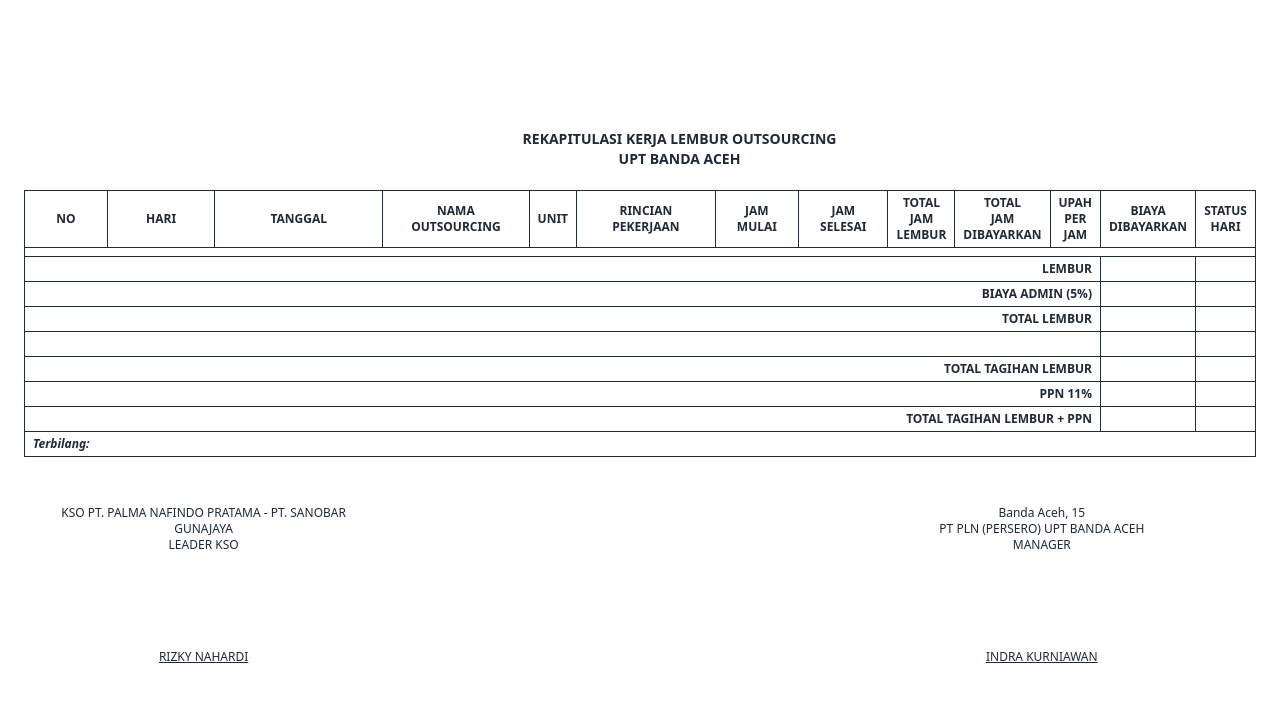
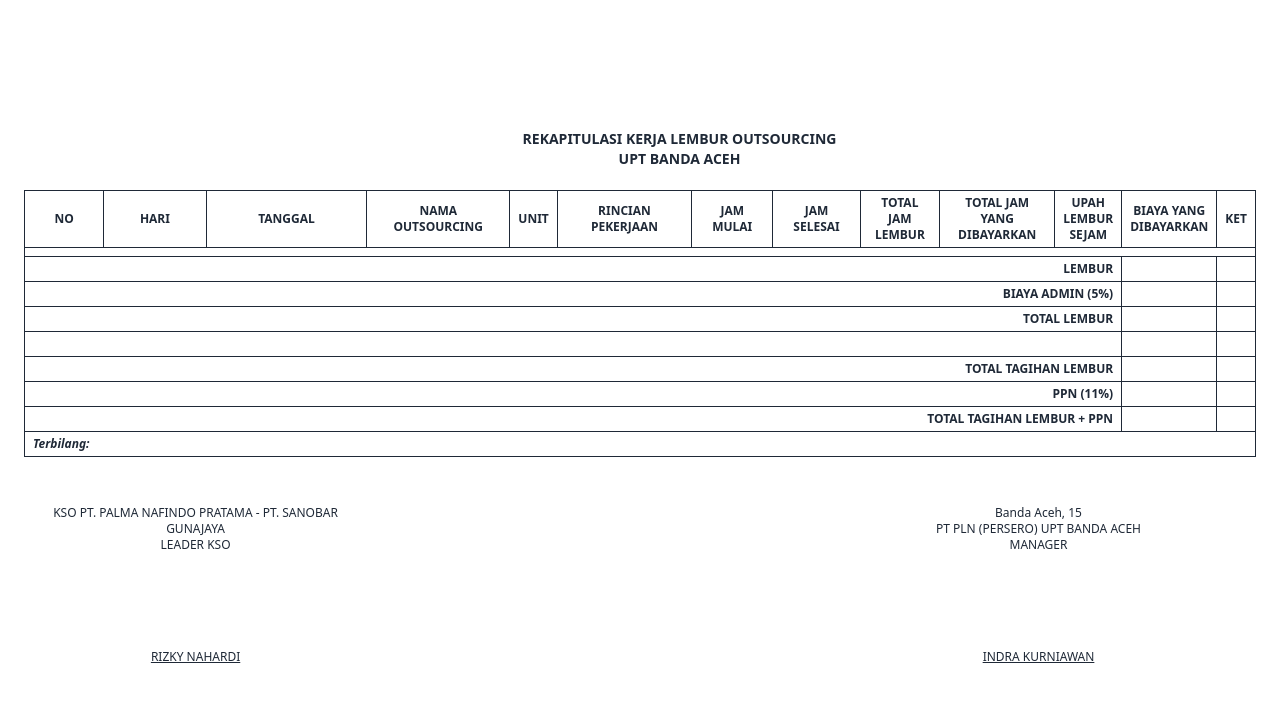
Before and after one commit to az-my/pak-rj, a website: page lembur-report-PLN.html in a window 1280 px wide. Drawn offline with nearby package versions, Linux system fonts and the light colour scheme; no server answers.

Commit message:
benerin copywriting

```diff
--- a/lembur-report-PLN.html
+++ b/lembur-report-PLN.html
@@ -38,11 +38,11 @@
                     <th class="border border-gray-800 px-2 py-1 text-center break-words uppercase">Rincian Pekerjaan</th>
                     <th class="border border-gray-800 px-2 py-1 text-center uppercase">Jam Mulai</th>
                     <th class="border border-gray-800 px-2 py-1 text-center uppercase">Jam Selesai</th>
-                    <th class="border border-gray-800 px-2 py-1 text-center uppercase">Total<br>Jam<br>Lembur</th>
-                    <th class="border border-gray-800 px-2 py-1 text-center w-auto uppercase  ">Total<br>Jam<br>Dibayarkan</th>
-                    <th class="border border-gray-800 px-2 py-1 text-center uppercase">Upah<br>Per<br>Jam</th>
-                    <th class="border border-gray-800 px-2 py-1 text-center uppercase">Biaya<br>Dibayarkan</th>
-                    <th class="border border-gray-800 px-2 py-1 text-center uppercase">Status<br>Hari</th>
+                    <th class="border border-gray-800 px-2 py-1 text-center uppercase">Total Jam<br>Lembur</th>
+                    <th class="border border-gray-800 px-2 py-1 text-center w-auto uppercase  ">Total Jam Yang<br>Dibayarkan</th>
+                    <th class="border border-gray-800 px-2 py-1 text-center uppercase">Upah<br>Lembur<br>SeJam</th>
+                    <th class="border border-gray-800 px-2 py-1 text-center uppercase">Biaya Yang<br>Dibayarkan</th>
+                    <th class="border border-gray-800 px-2 py-1 text-center uppercase">Ket</th>
                 </tr>
                 <tr ><th colspan="13" class="border border-gray-800 pl-20 py-1 text-center align-middle uppercase"><span id="transaction-month"></span></th></tr>
             </thead>
@@ -76,7 +76,7 @@
                     <td class="border border-gray-800 px-2 py-1 text-right" id="total-tagihan-without-tax"></td>
                 </tr>
                 <tr>
-                    <td colspan="11" class="border border-gray-800 px-2 py-1 font-semibold text-right">PPN 11%</td>
+                    <td colspan="11" class="border border-gray-800 px-2 py-1 font-semibold text-right">PPN (11%)</td>
                     <td class="border border-gray-800 px-2 py-1 text-right" id="total-ppn"></td>
                     <td class="border border-gray-800 px-2 py-1 text-right" id="total-ppn"></td>
                 </tr>
```
